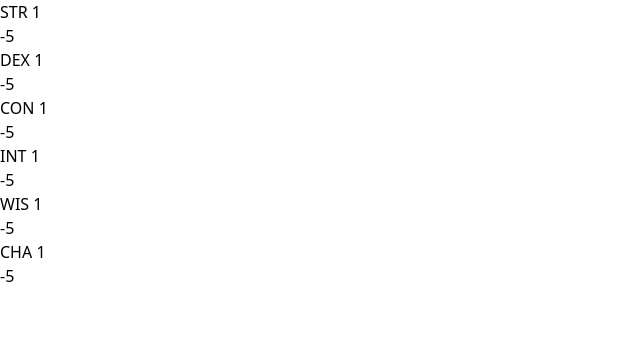
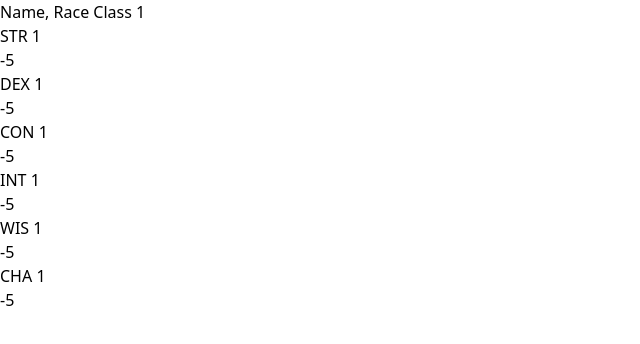
Before and after one commit to xwilson03/DND_Helper, a Svelte app: page / in a window 1280 px wide. Shown: the top 344 px of the page, without its empty margins (0-640 px from the left). Built offline with nearby package versions, Linux system fonts and the light colour scheme.

Commit message:
adds simple nameplate

```diff
--- a/src/App.svelte
+++ b/src/App.svelte
@@ -1,9 +1,11 @@
 <script>
+    import NamePlate from "./lib/NamePlate.svelte";
     import StatLine from "./lib/stats/StatLine.svelte";
 </script>
 
 <main class="flex h-screen w-screen bg-zinc-900 text-white">
-    <div>
+    <div class="flex flex-col">
+        <NamePlate />
         <StatLine />
     </div>
 </main>
--- /dev/null
+++ b/src/lib/NamePlate.svelte
@@ -0,0 +1,10 @@
+<script lang="ts">
+    let name: string = "Name"
+    let race: string = "Race"
+    let class_name: string = "Class"
+    let level: number = 1
+</script>
+
+<section class="pane flex justify-center gap-x-1 p-1 align-middle">
+    <div class="text-center">{name}, {race} {class_name} {level}</div>
+</section>
```
